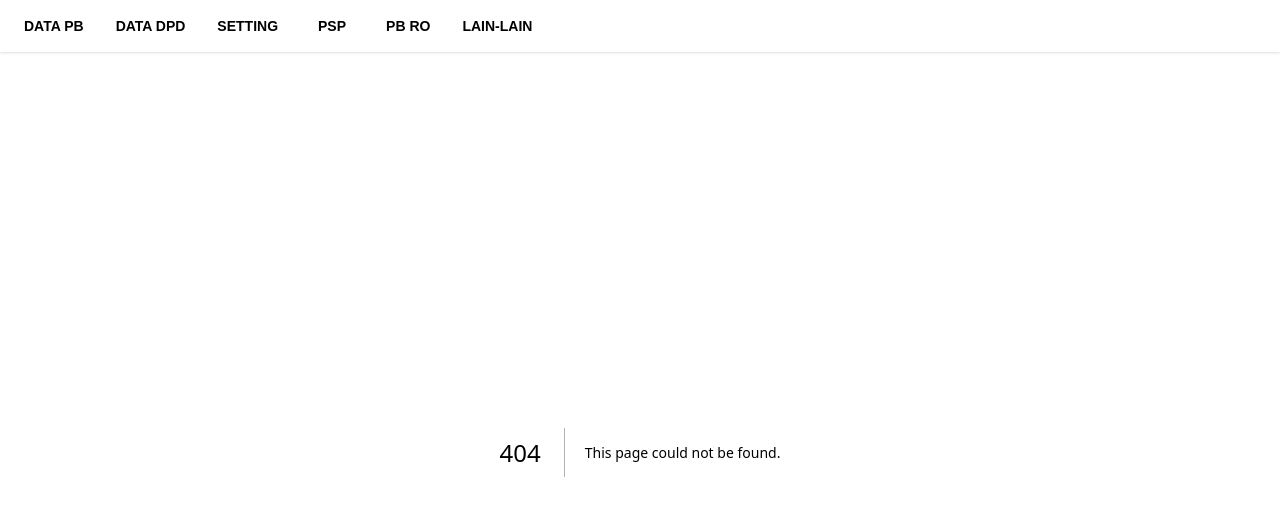
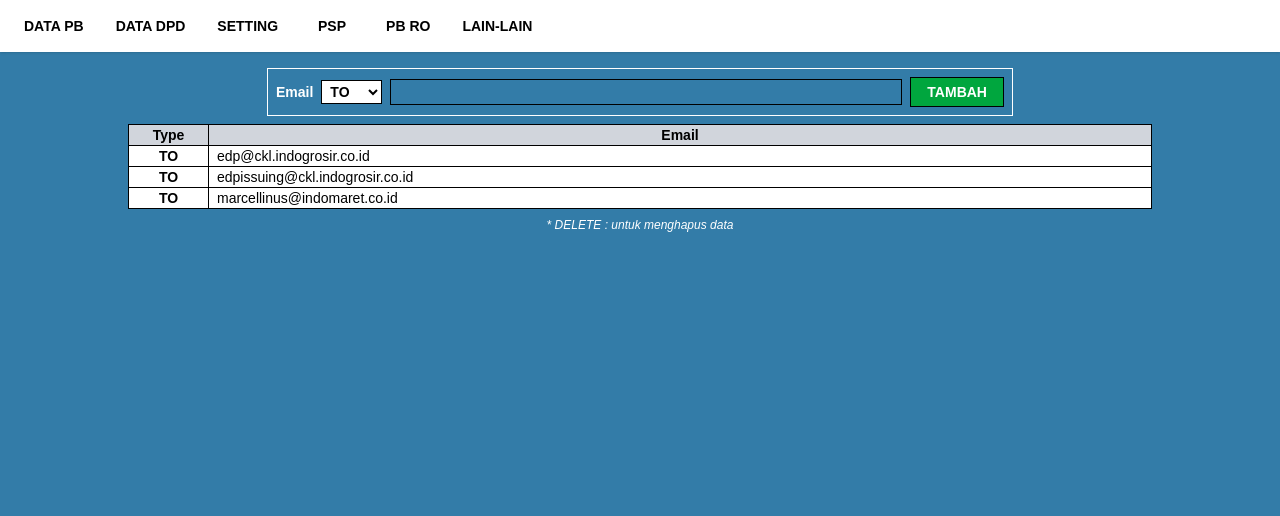
Before and after one commit to IdoMunthe/upload-pb-idm, a Next.js app: page /pbro/master-email-60-menit in a window 1280 px wide. Before the commit this address had no page. Shown: the top 516 px of the page. Built offline with nearby package versions, Linux system fonts and the light colour scheme.

Commit message:
finished ui master-email-60-menit

```diff
--- /dev/null
+++ b/src/app/pbro/master-email-60-menit/page.tsx
@@ -0,0 +1,115 @@
+"use client";
+
+import { useEffect, useState } from "react";
+
+export default function MasterEmail60MenitPage() {
+  const [emailType, setEmailType] = useState("TO");
+  const [emailInput, setEmailInput] = useState("");
+  const [emailList, setEmailList] = useState<{ type: string; email: string }[]>([
+    {type: "TO",email: "edp@ckl.indogrosir.co.id"},
+    {type: "TO",email: "edpissuing@ckl.indogrosir.co.id"},
+    {type: "TO",email: "marcellinus@indomaret.co.id"},
+  ]);
+  const [selectedRow, setSelectedRow] = useState<number | null>(null);
+
+  const handleKeyDownGlobal = (e: KeyboardEvent) => {
+    if (e.key === "Delete" && selectedRow !== null) {
+      setEmailList((prev) => prev.filter((_, i) => i !== selectedRow));
+      setSelectedRow(null); // clear selection
+    }
+  };
+
+  useEffect(() => {
+    window.addEventListener("keydown", handleKeyDownGlobal);
+    return () => window.removeEventListener("keydown", handleKeyDownGlobal);
+  }, [selectedRow]);
+
+
+  const isValidEmail = (email: string) =>
+    /^[^\s@]+@[^\s@]+\.[^\s@]+$/.test(email);
+
+  const handleAdd = () => {
+    if (!isValidEmail(emailInput)) {
+      alert("Format email tidak valid!");
+      return;
+    }
+
+    if (!emailInput.trim()) return;
+    setEmailList((prev) => [
+      ...prev,
+      { type: emailType, email: emailInput.trim() },
+    ]);
+    setEmailInput("");
+  };
+
+  const handleKeyDown = (e: React.KeyboardEvent<HTMLInputElement>) => {
+    if (e.key === "Enter") {
+      handleAdd();
+    }
+  };
+
+  const handleDelete = (index: number) => {
+    setEmailList((prev) => prev.filter((_, i) => i !== index));
+  };
+
+
+
+  return (
+    <div className="p-4 bg-[#337ca8] text-white flex-col flex items-center text-sm min-h-screen">
+      <div className="border p-2 flex justify-center items-center gap-2">
+        <label className="font-bold">Email</label>
+        <select
+          value={emailType}
+          onChange={(e) => setEmailType(e.target.value)}
+          className="text-black bg-white font-bold border border-black px-1 py-0.5"
+        >
+          <option value="TO">TO</option>
+          <option value="CC">CC</option>
+          <option value="BCC">BCC</option>
+        </select>
+        <input
+          type="text"
+          value={emailInput}
+          onChange={(e) => setEmailInput(e.target.value)}
+          onKeyDown={handleKeyDown}
+          className=" w-128 text-black border border-black px-2 py-0.5"
+        />
+        <button
+          onClick={handleAdd}
+          className="bg-green-600 text-white px-4 py-1 border border-black font-bold"
+        >
+          TAMBAH
+        </button>
+      </div>
+
+      <div className="mt-2 text-black">
+        <table className="w-256 border-collapse h-auto bg-white">
+          <thead className="bg-gray-300">
+            <tr>
+              <th className="border border-black w-20">Type</th>
+              <th className="border border-black">Email</th>
+            </tr>
+          </thead>
+          <tbody>
+            {emailList.map((item, i) => (
+              <tr
+                key={i}
+                className= {`cursor-pointer ${selectedRow === i ? "bg-blue-500" : ""}`}
+                onClick={() => setSelectedRow(i)}
+              >
+                <td className="border border-black text-center font-bold">
+                  {item.type}
+                </td>
+                <td className="border border-black pl-2">{item.email}</td>
+              </tr>
+            ))}
+          </tbody>
+        </table>
+      </div>
+
+      <div className="mt-2 text-white italic text-xs">
+        * DELETE : untuk menghapus data
+      </div>
+    </div>
+  );
+}
```
